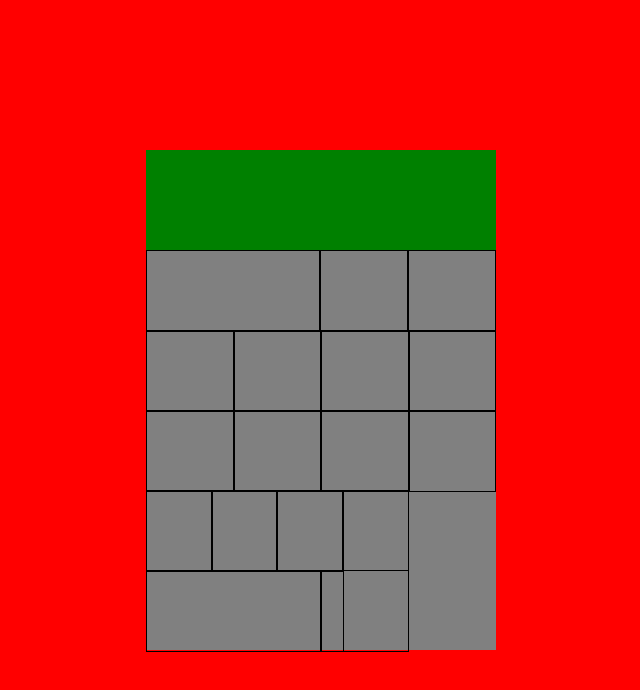
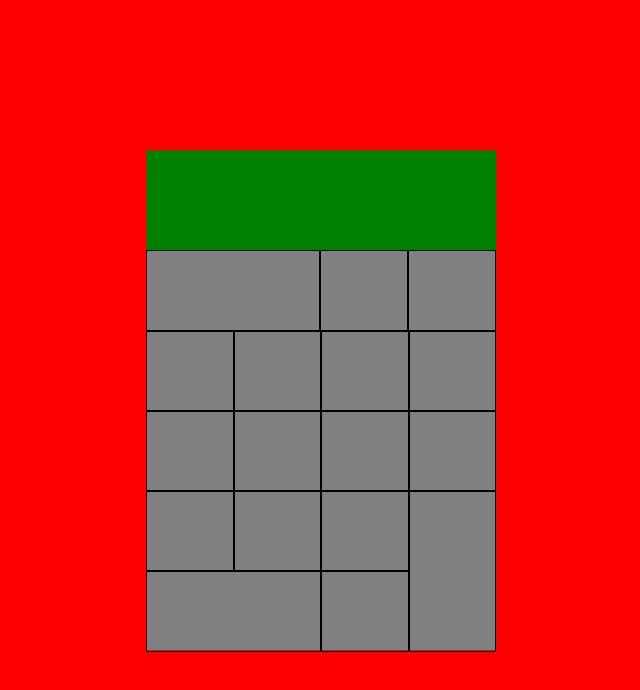
Before and after one commit to YariPL/react-calculator, a React (Create React App) app: page / in a window 1280 px wide. Shown: the top 690 px of the page, without its empty margins (319-959 px from the left). Built offline with nearby package versions, Linux system fonts and the light colour scheme.

Commit message:
fix small bug with width for 4th row

```diff
--- a/src/App.css
+++ b/src/App.css
@@ -51,5 +51,7 @@ body {
         height: 200%;
         width: 25%;
         border: 1px solid; }
+    .App .Buttons .equalRow {
+      width: 100%; }
 
 /*# sourceMappingURL=App.css.map */
--- a/src/App.js
+++ b/src/App.js
@@ -56,7 +56,7 @@ class Buttons extends Component {
           <div className='plus'>
           </div>
         </div>
-        <div className='row rowSpecial'>
+        <div className='row rowSpecial equalRow'>
           <div className='one'>
           </div>
           <div className='two'>
--- a/src/App.scss
+++ b/src/App.scss
@@ -64,6 +64,9 @@ body {
 				border: 1px solid;
 			}
 		}
+		.equalRow {
+			width: 100%;
+		}
 
 	}
 
```
Also changed, not shown: 1 other file (tests, documents, lock files or other folders).
